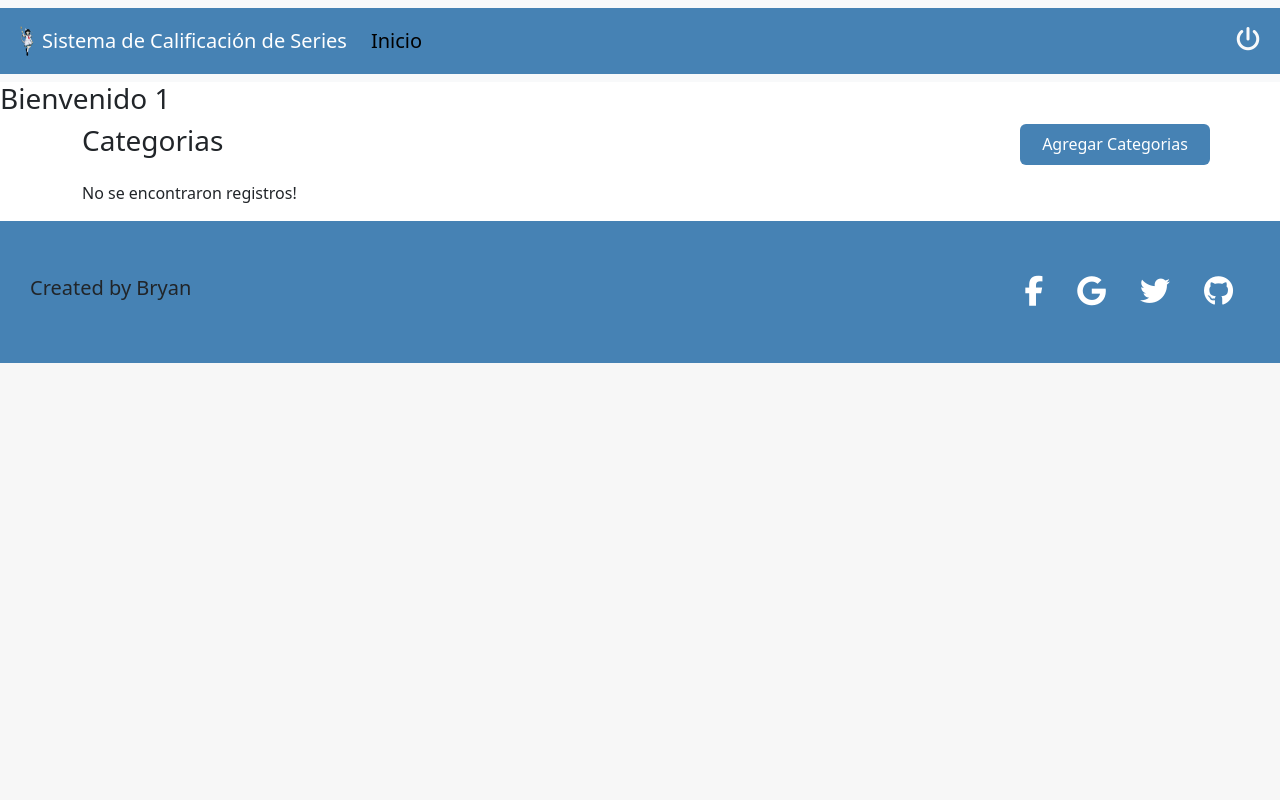
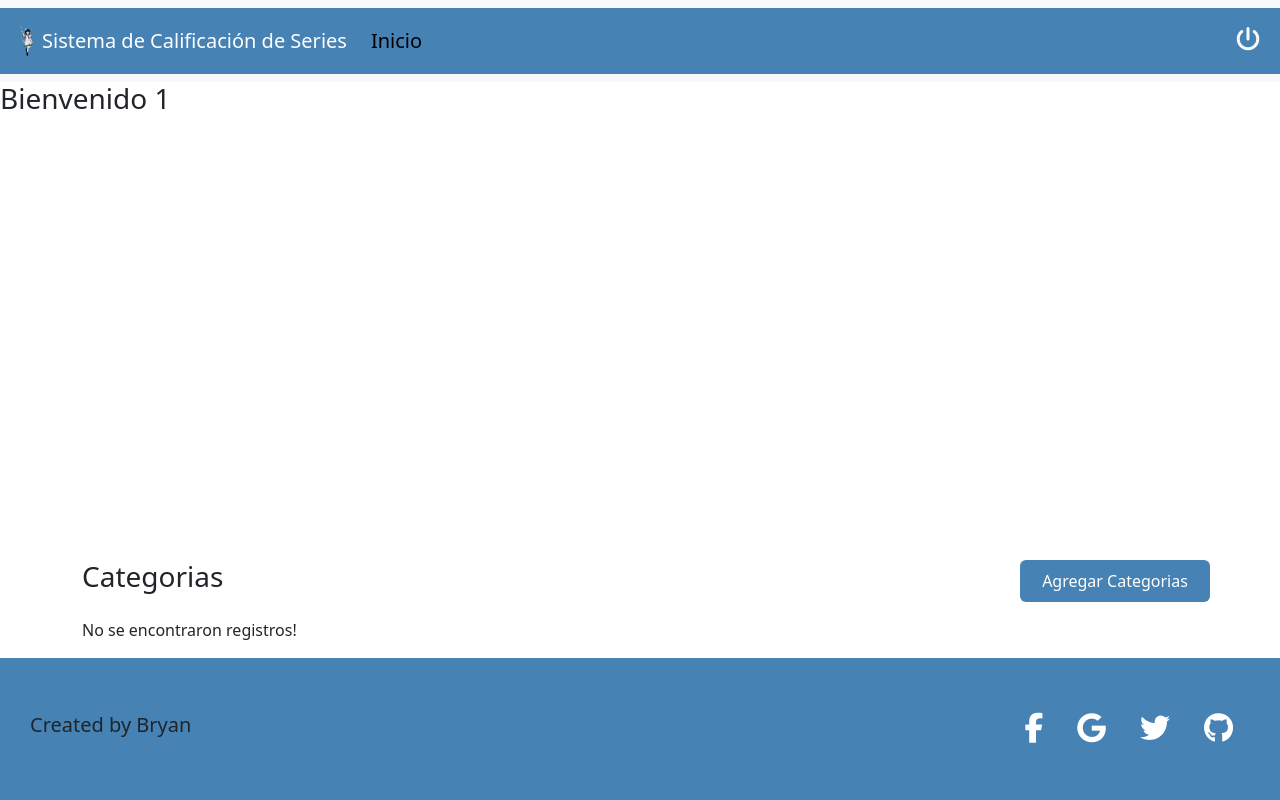
Before and after one commit to bnphony/Calificar-Series, a PHP site: page /inicio.php in a window 1280 px wide. Run offline with PHP 8.4, Linux system fonts and the light colour scheme; the visitor is signed in with stand-in values (Sample User, id 1); data that the repository does not hold is empty; some libraries are stand-ins or nearby versions.

Commit message:
ultimos cambios

```diff
--- a/static/css/index.css
+++ b/static/css/index.css
@@ -4,6 +4,12 @@ html {
     font-family: 'Courier New', Courier, monospace;
     /* margin: 0 auto; */
 
+}
+
+body {
+    display: grid;
+    min-height: 100vh;
+    grid-template-rows: auto 1fr auto;
 }
 
 main {
```
